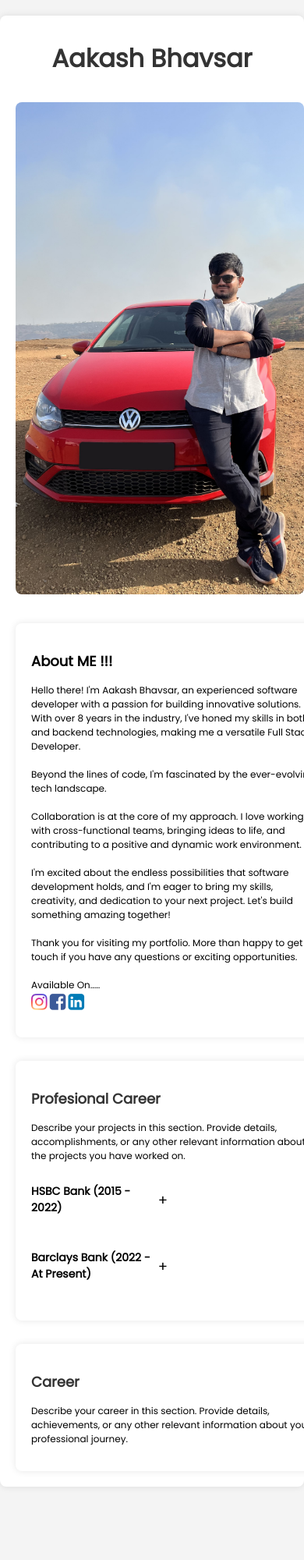
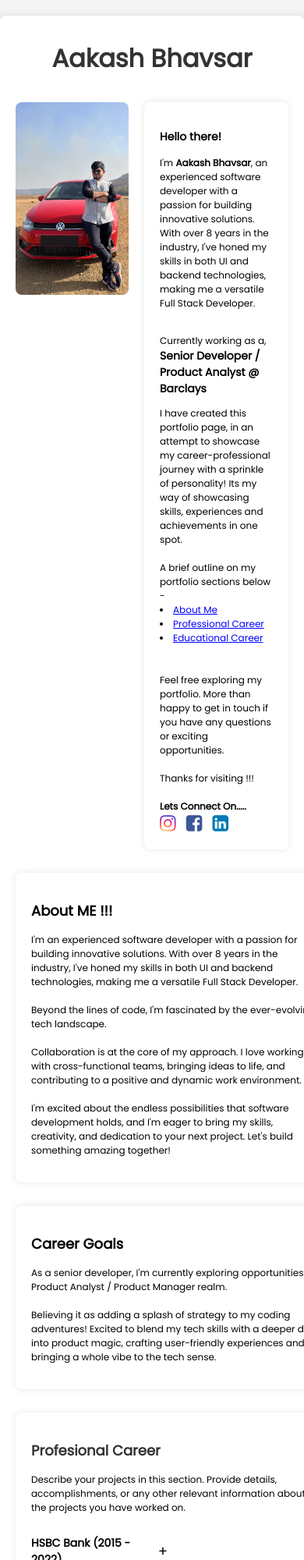
Before and after one commit to aakashb21/aakashb21.github.io, a plain HTML site: page index.html in a window 390 px wide. Shown: the top 2000 px of the page at 78% size. Before the commit the page ends 1926 px from the top, so only its background shows below. Drawn offline with Linux system fonts and the light colour scheme.

Commit message:
new content with different modules

```diff
--- /dev/null
+++ b/about-me-content.html
@@ -0,0 +1,17 @@
+<div class="description">
+    <h2>About ME !!!</h2>
+    <p>
+        I'm an experienced software developer with a passion for building innovative solutions.
+        With over 8 years in the industry, I've honed my skills in both UI and
+        backend technologies, making me a versatile Full Stack Developer.<br /><br />
+
+        Beyond the lines of code, I'm fascinated by the ever-evolving tech landscape.<br /><br />
+
+        Collaboration is at the core of my approach. I love working with cross-functional teams, bringing
+        ideas to life, and contributing to a positive and dynamic work environment.<br /><br />
+
+        I'm excited about the endless possibilities that software development holds, and I'm eager to bring
+        my skills, creativity, and dedication to your next project. Let's build something amazing
+        together!
+    </p>
+</div>
--- /dev/null
+++ b/career-content.html
@@ -0,0 +1,5 @@
+<div class="career">
+    <h2>Educational Career</h2>
+    <p>Describe your career in this section. Provide details, achievements, or any other relevant
+        information about your professional journey.</p>
+</div>
--- /dev/null
+++ b/career-goals-content.html
@@ -0,0 +1,9 @@
+<div class="career-goals">
+    <h2>Career Goals</h2>
+    <p>
+        As a senior developer, I'm currently exploring opportunities in Product Analyst / Product Manager realm. <br /><br />
+        Believing it as adding a splash of strategy to my coding adventures! Excited to blend my tech skills with a deeper dive
+        into product magic, crafting user-friendly experiences and bringing a whole vibe to the tech sense.
+
+    </p>
+</div>
--- a/index.html
+++ b/index.html
@@ -17,95 +17,15 @@
         <h1>Aakash Bhavsar</h1>
 
         <div class="content">
-            <div class="image">
-                <img src="IMG_0563_2.JPG" alt="Creative Image" style="width:100%; border-radius:8px">
-            </div>
-
-            <div class="description">
-                <h2>About ME !!!</h2>
-                <p>
-                    Hello there! I'm Aakash Bhavsar, an experienced software developer with a passion for building
-                    innovative solutions. With over 8 years in the industry, I've honed my skills in both UI and
-                    backend technologies, making me a versatile Full Stack Developer.<br /><br />
-
-                    Beyond the lines of code, I'm fascinated by the ever-evolving tech landscape.<br /><br />
-
-                    Collaboration is at the core of my approach. I love working with cross-functional teams, bringing
-                    ideas to life, and contributing to a positive and dynamic work environment.<br /><br />
-
-                    I'm excited about the endless possibilities that software development holds, and I'm eager to bring
-                    my skills, creativity, and dedication to your next project. Let's build something amazing
-                    together!<br /><br />
-
-                    Thank you for visiting my portfolio. More than happy to get in touch if you have
-                    any questions or exciting opportunities.<br /><br />
-
-                    Available On.....<br />
-                    <i class="fa fa-instagram fa-2x"></i>
-                    <i class="fa fa-facebook-square fa-2x"></i>
-                    <i class="fa fa-linkedin-square fa-2x"></i>
-                </p>
-            </div>
-
-            <div class="projects">
-                <h2>Profesional Career</h2>
-                <p>Describe your projects in this section. Provide details, accomplishments, or any other relevant
-                    information about the projects you have worked on.</p>
-
-                <div class="project-box" onclick="toggleContent('project-content-1')">
-                    <div class="project-title-section">
-                        <h3>HSBC Bank (2015 - 2022)</h3>
-                        <div class="expand-btn"></div>
-                    </div>
-                    <div id="project-content-1" class="project-content">
-                        <!-- Complete content for Project 1 -->
-                        <p>Complete content for Project 1...</p>
-                    </div>
-                </div>
-                <!-- -->
-
-                <div class="project-box" onclick="toggleContent('project-content-2')">
-                    <div class="project-title-section">
-                        <h3>Barclays Bank (2022 - At Present)</h3>
-                        <div class="expand-btn"></div>
-                    </div>
-                    <div id="project-content-2" class="project-content">
-                        <!-- Complete content for Project 2 -->
-                        <p>Complete content for Project 2...</p>
-                    </div>
-                </div>
-            </div>
-
-            <div class="career">
-                <h2>Career</h2>
-                <p>Describe your career in this section. Provide details, achievements, or any other relevant
-                    information about your professional journey.</p>
-            </div>
+            <div id="profile-content"></div>
+            <div id="about-me-content"></div>
+            <div id="career-goals-content"></div>
+            <div id="project-content"></div>
+            <div id="career-content"></div>
         </div>
     </div>
 
-    <script>
-        var openProjectId = null;
-
-        function toggleContent(contentId) {
-            var content = document.getElementById(contentId);
-            var projectBox = content.parentElement;
-
-            if (openProjectId !== null && openProjectId !== contentId) {
-                var openContent = document.getElementById(openProjectId);
-                var openProjectBox = openContent.parentElement;
-                openProjectBox.classList.remove('open');
-            }
-
-            if (projectBox.classList.contains('open')) {
-                projectBox.classList.remove('open');
-                openProjectId = null;
-            } else {
-                projectBox.classList.add('open');
-                openProjectId = contentId;
-            }
-        }
-    </script>
+    <script src="main.js"></script>
 
 </body>
 
--- /dev/null
+++ b/main.js
@@ -0,0 +1,51 @@
+var openProjectId = null;
+
+function toggleContent(contentId) {
+    var content = document.getElementById(contentId);
+    var projectBox = content.parentElement;
+
+    if (openProjectId !== null && openProjectId !== contentId) {
+        var openContent = document.getElementById(openProjectId);
+        var openProjectBox = openContent.parentElement;
+        openProjectBox.classList.remove('open');
+    }
+
+    if (projectBox.classList.contains('open')) {
+        projectBox.classList.remove('open');
+        openProjectId = null;
+    } else {
+        projectBox.classList.add('open');
+        openProjectId = contentId;
+    }
+}
+
+fetch('profile-content.html')
+    .then(response => response.text())
+    .then(html => {
+        document.getElementById('profile-content').innerHTML = html;
+    });
+
+fetch('project-content.html')
+    .then(response => response.text())
+    .then(html => {
+        document.getElementById('project-content').innerHTML = html;
+    });
+
+fetch('about-me-content.html')
+    .then(response => response.text())
+    .then(html => {
+        document.getElementById('about-me-content').innerHTML = html;
+    });
+
+
+fetch('career-content.html')
+    .then(response => response.text())
+    .then(html => {
+        document.getElementById('career-content').innerHTML = html;
+    });
+
+fetch('career-goals-content.html')
+    .then(response => response.text())
+    .then(html => {
+        document.getElementById('career-goals-content').innerHTML = html;
+    });
--- /dev/null
+++ b/profile-content.html
@@ -0,0 +1,37 @@
+<div class="profile-content">
+    <div class="image">
+        <img src="IMG_0563_2.JPG" alt="Creative Image" style="width:100%; border-radius:8px">
+    </div>
+
+    <div class="description">
+        <h3>Hello there!</h3> I'm <b>Aakash Bhavsar</b>, an experienced software developer with a passion for building
+        innovative solutions. With over 8 years in the industry, I've honed my skills in both UI and
+        backend technologies, making me a versatile Full Stack Developer.<br /><br />
+
+        <p>
+            Currently working as a, <br />
+            <b style="font-size: 14px;">Senior Developer / Product Analyst @ Barclays</b>
+        </p>
+
+        I have created this portfolio page, in an attempt to showcase my career-professional journey with a sprinkle of
+        personality!
+        Its my way of showcasing skills, experiences and achievements in one spot.<br /><br />
+
+        A brief outline on my portfolio sections below -
+        <li><a href="#about-me-content">About Me</a></li>
+        <li><a href="#project-content">Professional Career</a></li>
+        <li><a href="#career-content">Educational Career</a></li>
+        <br /><br />
+
+        Feel free exploring my portfolio. More than happy to get in touch if you have any questions or exciting
+        opportunities.<br /><br />
+        Thanks for visiting !!! <br /><br />
+
+        <b>Lets Connect On.....</b><br />
+        <div>
+            <i class="fa fa-instagram fa-2x"></i>
+            <i class="fa fa-facebook-square fa-2x"></i>
+            <i class="fa fa-linkedin-square fa-2x"></i>
+        </div>
+    </div>
+</div>
--- /dev/null
+++ b/project-content.html
@@ -0,0 +1,28 @@
+<div class="projects">
+    <h2>Profesional Career</h2>
+    <p>Describe your projects in this section. Provide details, accomplishments, or any other relevant
+        information about the projects you have worked on.</p>
+
+    <div class="project-box" onclick="toggleContent('project-content-1')">
+        <div class="project-title-section">
+            <h3>HSBC Bank (2015 - 2022)</h3>
+            <div class="expand-btn"></div>
+        </div>
+        <div id="project-content-1" class="project-content">
+            <!-- Complete content for Project 1 -->
+            <p>Complete content for Project 1...</p>
+        </div>
+    </div>
+    <!-- -->
+
+    <div class="project-box" onclick="toggleContent('project-content-2')">
+        <div class="project-title-section">
+            <h3>Barclays Bank (2022 - At Present)</h3>
+            <div class="expand-btn"></div>
+        </div>
+        <div id="project-content-2" class="project-content">
+            <!-- Complete content for Project 2 -->
+            <p>Complete content for Project 2...</p>
+        </div>
+    </div>
+</div>
--- a/styles.css
+++ b/styles.css
@@ -14,6 +14,14 @@ body {
     background-color: #fff;
     border-radius: 8px;
     box-shadow: 0 0 10px rgba(0, 0, 0, 0.1);
+}
+
+b {
+    color: black;
+}
+
+a {
+    color: blue;
 }
 
 h1 {
@@ -34,7 +42,8 @@ h1 {
 }
 
 .projects,
-.career {
+.career,
+.career-goals {
     margin: 10px;
 }
 
@@ -44,9 +53,15 @@ h1 {
     border-radius: 8px;
 }
 
+.profile-content {
+    display: flex;
+    flex-direction: row;
+}
+
 .description,
 .projects,
-.career {
+.career,
+.career-goals {
     background-color: #fff;
     padding: 20px;
     border-radius: 8px;
@@ -78,13 +93,11 @@ h1 {
     .image,
     .description,
     .projects,
-    .career {
+    .career,
+    .career-goals {
         width: 100%;
     }
 }
-
-
-
 
 .fa.fa-instagram {
     color: transparent;
@@ -92,6 +105,17 @@ h1 {
     background: -webkit-radial-gradient(circle at 30% 107%, #fdf497 0%, #fdf497 5%, #fd5949 45%, #d6249f 60%, #285AEB 90%);
     background-clip: text;
     -webkit-background-clip: text;
+    margin-right: 10px;
+}
+
+.fa.fa-birthday-cake {
+    color: transparent;
+    background: radial-gradient(circle at 30% 107%, #fde200 0%, #f60404 5%, #fde200 45%, #7eb900 60%, #285AEB 90%);
+    background: -webkit-radial-gradient(circle at 30% 107%, #fde200 0%, #f60404 5%, #fde200 45%, #7eb900 60%, #285AEB 90%);
+    background-clip: text;
+    -webkit-background-clip: text;
+    border-radius: 5px;
+    margin-right: 10px;
 }
 
 .fa-facebook-square {
@@ -100,10 +124,12 @@ h1 {
     background-size: 55%;
     background-position: 70% 0;
     background-repeat: no-repeat;
+    margin-right: 10px;
 }
 
 .fa-linkedin-square {
     color: #007bb6;
+    margin-right: 10px;
 }
 
 .project-box {
```
